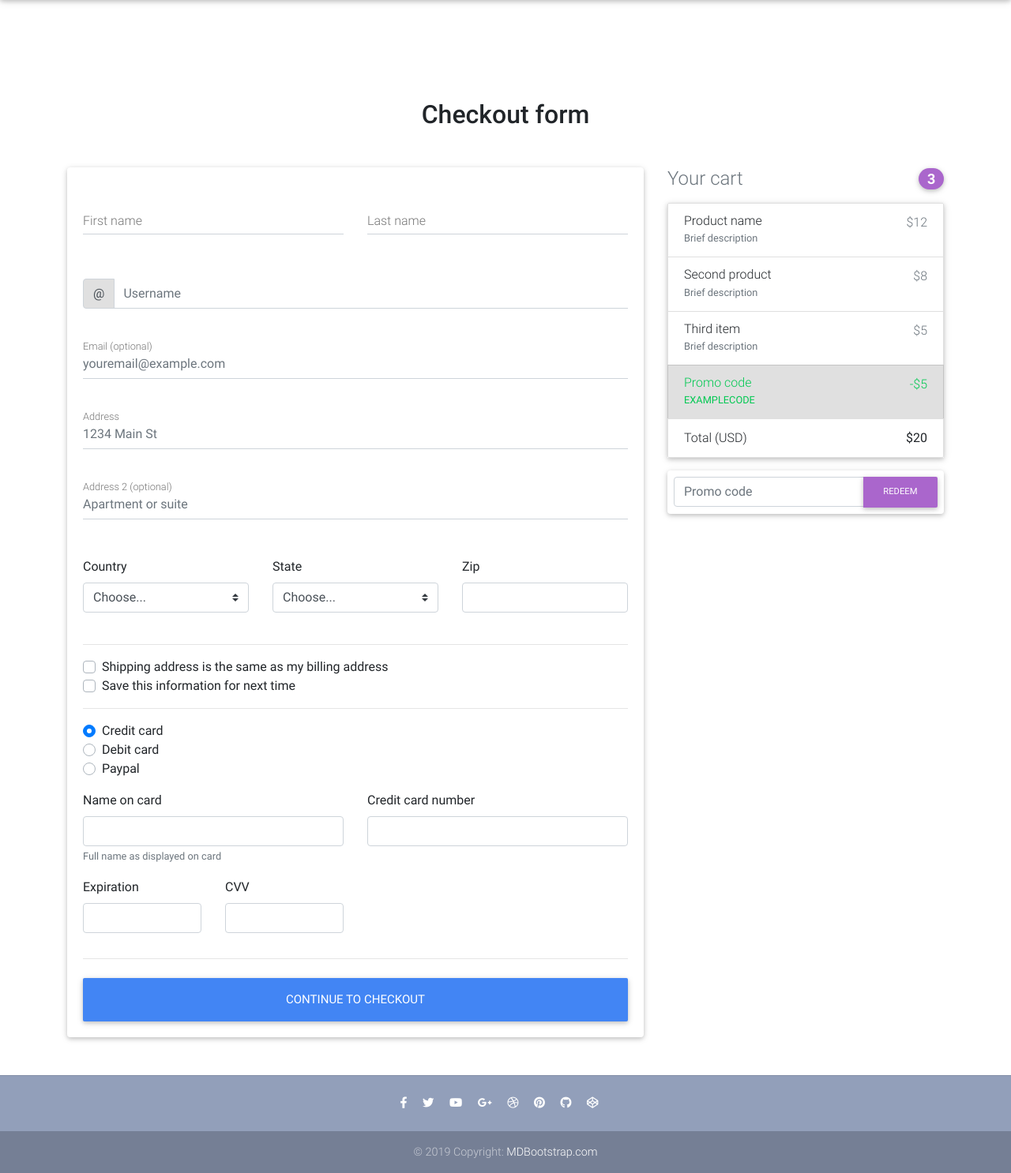
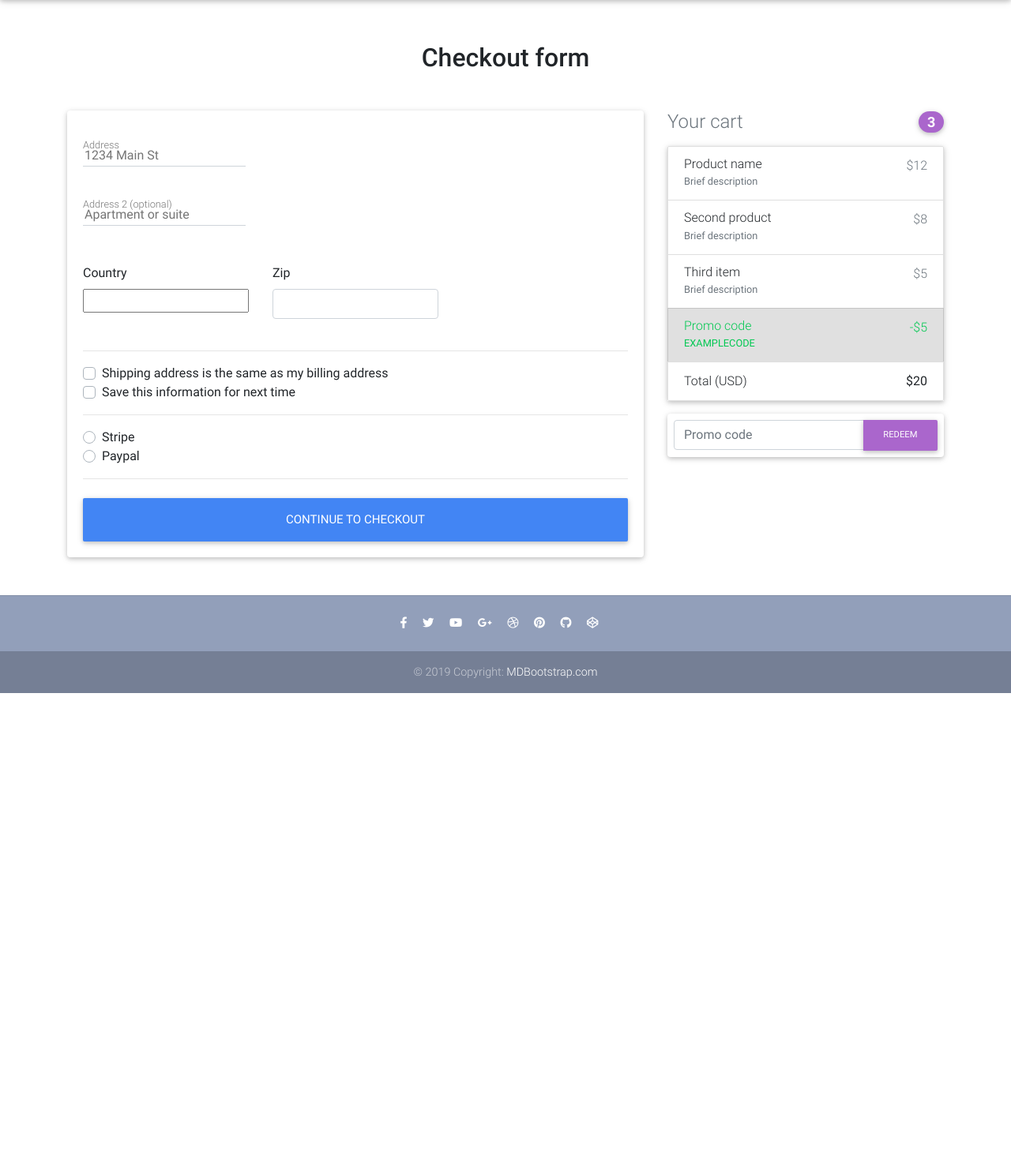
Before and after one commit to SARANGRAVIKUMAR/ecommerce-website, a Django app: page /checkout/ in a window 1280 px wide. Shown: the part 66-1552 px from the top of the page at 79% size. After the commit the page ends 944 px from the top, so only its background shows below. Run offline with Django 3.2, Linux system fonts and the light colour scheme; some libraries are stand-ins or nearby versions.

Commit message:
checkout

```diff
--- a/Ecommerce/Ecommerce/settings.py
+++ b/Ecommerce/Ecommerce/settings.py
@@ -20,6 +20,7 @@
     'allauth',
     'allauth.account',
     'allauth.socialaccount',
+    'django_countries',
 
 ]
 
--- /dev/null
+++ b/Ecommerce/core/forms.py
@@ -0,0 +1,28 @@
+from django import forms
+from django_countries.fields import CountryField
+from django_countries.widgets import CountrySelectWidget
+
+PAYMENT_CHOICES = (
+    ('S', 'Stripe'),
+    ('P', 'Paypal'),
+)
+
+
+class CheckoutForm(forms.Form):
+    street_address = forms.CharField(widget=forms.TextInput(attrs={
+        'placeholder': '1234 Main St'
+    }))
+    apartment_address = forms.CharField(required=False, widget=forms.TextInput(attrs={
+        'placeholder': 'Apartment or suite'
+    }))
+    country = CountryField(blank_label='Choose...').formfield(widget=CountrySelectWidget(attrs={
+        'class': 'custom-select d-block w-100',
+        'id': 'country',
+    }))
+    zip = forms.CharField(widget=forms.TextInput(attrs={
+        'class': 'form-control',
+
+    }))
+    same_billing_address = forms.BooleanField(required=False)
+    save_info = forms.BooleanField(required=False)
+    payment_option = forms.ChoiceField(widget=forms.RadioSelect, choices=PAYMENT_CHOICES)
--- a/Ecommerce/core/urls.py
+++ b/Ecommerce/core/urls.py
@@ -3,7 +3,7 @@
 
 urlpatterns = [
     path('', views.HomeView.as_view(), name='home'),
-    path('checkout/', views.checkout, name='checkout'),
+    path('checkout/', views.CheckoutView.as_view(), name='checkout'),
     path('product/<slug>/', views.ItemDetailView.as_view(), name='product'),
     path('add-to-cart/<slug>/', views.add_to_cart, name='add-to-cart'),
     path('remove-from-cart/<slug>/', views.remove_from_cart, name='remove-from-cart'),
--- a/Ecommerce/core/views.py
+++ b/Ecommerce/core/views.py
@@ -3,13 +3,50 @@
 from django.contrib.auth.decorators import login_required
 from django.contrib.auth.mixins import LoginRequiredMixin
 from django.views.generic import ListView, DetailView, View
-from .models import Item, OrderItem, Order
+from .models import Item, OrderItem, Order,BillingAddress
 from django.utils import timezone
 from django.contrib import messages
+from .forms import CheckoutForm
 
 
-def checkout(request):
-    return render(request, "checkout-page.html")
+class CheckoutView(View):
+    def get(self, *args, **kwargs):
+        form = CheckoutForm()
+        context = {
+            'form': form,
+        }
+        return render(self.request, 'checkout-page.html', context)
+
+    def post(self, *args, **kwargs):
+        form = CheckoutForm(self.request.POST or None)
+        try:
+            order = Order.objects.get(user=self.request.user, ordered=False)
+            if form.is_valid():
+                street_address = form.cleaned_data('street_address')
+                apartment_address = form.cleaned_data('apartment_address')
+                country = form.cleaned_data('country')
+                zip = form.cleaned_data('zip')
+                # same_billing_address = form.cleaned_data('same_billing_address')
+                # save_info = form.cleaned_data('save_info')
+                payment_option = form.cleaned_data('payment_option')
+                billing_address = BillingAddress(
+                    user=self.request.user,
+                    street_address=street_address,
+                    apartment_address=apartment_address,
+                    country=country,
+                    zip=zip,
+                )
+                billing_address.save()
+                order.billing_address=billing_address
+                order.save()
+                return redirect('checkout')
+            else:
+                messages.warning(self.request, "Failed to submit the Form")
+            return redirect('checkout')
+        except ObjectDoesNotExist:
+            messages.error(self.request, "you do not have active order")
+            return redirect('order-summary')
+
 
 
 class HomeView(ListView):
--- a/Ecommerce/templates/checkout-page.html
+++ b/Ecommerce/templates/checkout-page.html
@@ -1,7 +1,7 @@
 {% extends 'base.html' %}
-
+{% load crispy_forms_tags %}
 {% block content %}
-  <main class="mt-5 pt-4">
+<main>
     <div class="container wow fadeIn">
 
         <!-- Heading -->
@@ -15,63 +15,19 @@
 
                 <!--Card-->
                 <div class="card">
-
                     <!--Card content-->
-            <form class="card-body">
-
-              <!--Grid row-->
-              <div class="row">
-
-                <!--Grid column-->
-                <div class="col-md-6 mb-2">
-
-                  <!--firstName-->
-                  <div class="md-form ">
-                    <input type="text" id="firstName" class="form-control">
-                    <label for="firstName" class="">First name</label>
-                  </div>
-
-                </div>
-                <!--Grid column-->
-
-                <!--Grid column-->
-                <div class="col-md-6 mb-2">
-
-                  <!--lastName-->
-                  <div class="md-form">
-                    <input type="text" id="lastName" class="form-control">
-                    <label for="lastName" class="">Last name</label>
-                  </div>
-
-                </div>
-                <!--Grid column-->
-
-              </div>
-              <!--Grid row-->
-
-              <!--Username-->
-              <div class="md-form input-group pl-0 mb-5">
-                <div class="input-group-prepend">
-                  <span class="input-group-text" id="basic-addon1">@</span>
-                </div>
-                <input type="text" class="form-control py-0" placeholder="Username" aria-describedby="basic-addon1">
-              </div>
-
-              <!--email-->
+                    <form class="card-body" method="POST">
+                        {% csrf_token %}
                         <div class="md-form mb-5">
-                <input type="text" id="email" class="form-control" placeholder="youremail@example.com">
-                <label for="email" class="">Email (optional)</label>
-              </div>
-
-              <!--address-->
-              <div class="md-form mb-5">
-                <input type="text" id="address" class="form-control" placeholder="1234 Main St">
+<!--                            <input type="text" id="address" class="form-control" placeholder="1234 Main St">-->
+                            {{form.street_address}}
                             <label for="address" class="">Address</label>
                         </div>
 
                         <!--address-2-->
                         <div class="md-form mb-5">
-                <input type="text" id="address-2" class="form-control" placeholder="Apartment or suite">
+<!--                            <input type="text" id="address-2" class="form-control" placeholder="Apartment or suite">-->
+                            {{form.apartment_address}}
                             <label for="address-2" class="">Address 2 (optional)</label>
                         </div>
 
@@ -82,10 +38,11 @@
                             <div class="col-lg-4 col-md-12 mb-4">
 
                                 <label for="country">Country</label>
-                  <select class="custom-select d-block w-100" id="country" required>
-                    <option value="">Choose...</option>
-                    <option>United States</option>
-                  </select>
+<!--                                <select class="custom-select d-block w-100" id="country" required>-->
+<!--                                    <option value="">Choose...</option>-->
+<!--                                    <option>United States</option>-->
+<!--                                </select>-->
+                                {{form.country}}
                                 <div class="invalid-feedback">
                                     Please select a valid country.
                                 </div>
@@ -94,25 +51,26 @@
                             <!--Grid column-->
 
                             <!--Grid column-->
-                <div class="col-lg-4 col-md-6 mb-4">
+<!--                            <div class="col-lg-4 col-md-6 mb-4">-->
 
-                  <label for="state">State</label>
-                  <select class="custom-select d-block w-100" id="state" required>
-                    <option value="">Choose...</option>
-                    <option>California</option>
-                  </select>
-                  <div class="invalid-feedback">
-                    Please provide a valid state.
-                  </div>
+<!--                                <label for="state">State</label>-->
+<!--                                <select class="custom-select d-block w-100" id="state" required>-->
+<!--                                    <option value="">Choose...</option>-->
+<!--                                    <option>California</option>-->
+<!--                                </select>-->
+<!--                                <div class="invalid-feedback">-->
+<!--                                    Please provide a valid state.-->
+<!--                                </div>-->
 
-                </div>
+<!--                            </div>-->
                             <!--Grid column-->
 
                             <!--Grid column-->
                             <div class="col-lg-4 col-md-6 mb-4">
 
                                 <label for="zip">Zip</label>
-                  <input type="text" class="form-control" id="zip" placeholder="" required>
+<!--                                <input type="text" class="form-control" id="zip" placeholder="" required>-->
+                                    {{form.zip}}
                                 <div class="invalid-feedback">
                                     Zip code required.
                                 </div>
@@ -121,67 +79,31 @@
                             <!--Grid column-->
 
                         </div>
-              <!--Grid row-->
+
 
                         <hr>
 
                          <div class="custom-control custom-checkbox">
-                <input type="checkbox" class="custom-control-input" id="same-address">
+                            <input type="checkbox" class="custom-control-input" id="same_address">
+                            <input {% if form.same_shipping_address.value %} checked {% endif %} type="checkbox" class="custom-control-input" name="same_billing_address" id="same-address">
                             <label class="custom-control-label" for="same-address">Shipping address is the same as my billing address</label>
                          </div>
                         <div class="custom-control custom-checkbox">
-                <input type="checkbox" class="custom-control-input" id="save-info">
+                            <input type="checkbox" class="custom-control-input" id="save_info">
+                            <input {% if form.save_info.value %} checked {% endif %} type="checkbox" class="custom-control-input" name="save_info" id="save-info">
                             <label class="custom-control-label" for="save-info">Save this information for next time</label>
                       </div>
 
                         <hr>
 
                         <div class="d-block my-3">
+                            {% for value,name in form.fields.payment_option.choices %}
                             <div class="custom-control custom-radio">
-                  <input id="credit" name="paymentMethod" type="radio" class="custom-control-input" checked required>
-                  <label class="custom-control-label" for="credit">Credit card</label>
+                                <input id="{{name}}" name="payment_option" value="{{value}}" type="radio" class="custom-control-input"
+                                        required>
+                                <label class="custom-control-label" for="{{name}}">{{name}}</label>
                             </div>
-                <div class="custom-control custom-radio">
-                  <input id="debit" name="paymentMethod" type="radio" class="custom-control-input" required>
-                  <label class="custom-control-label" for="debit">Debit card</label>
-                </div>
-                <div class="custom-control custom-radio">
-                  <input id="paypal" name="paymentMethod" type="radio" class="custom-control-input" required>
-                  <label class="custom-control-label" for="paypal">Paypal</label>
-                </div>
-              </div>
-              <div class="row">
-                <div class="col-md-6 mb-3">
-                  <label for="cc-name">Name on card</label>
-                  <input type="text" class="form-control" id="cc-name" placeholder="" required>
-                  <small class="text-muted">Full name as displayed on card</small>
-                  <div class="invalid-feedback">
-                    Name on card is required
-                  </div>
-                </div>
-                <div class="col-md-6 mb-3">
-                  <label for="cc-number">Credit card number</label>
-                  <input type="text" class="form-control" id="cc-number" placeholder="" required>
-                  <div class="invalid-feedback">
-                    Credit card number is required
-                  </div>
-                </div>
-              </div>
-              <div class="row">
-                <div class="col-md-3 mb-3">
-                  <label for="cc-expiration">Expiration</label>
-                  <input type="text" class="form-control" id="cc-expiration" placeholder="" required>
-                  <div class="invalid-feedback">
-                    Expiration date required
-                  </div>
-                </div>
-                <div class="col-md-3 mb-3">
-                  <label for="cc-expiration">CVV</label>
-                  <input type="text" class="form-control" id="cc-cvv" placeholder="" required>
-                  <div class="invalid-feedback">
-                    Security code required
-                  </div>
-                </div>
+                            {% endfor %}
                         </div>
                         <hr class="mb-4">
                         <button class="btn btn-primary btn-lg btn-block" type="submit">Continue to checkout</button>
@@ -243,7 +165,8 @@
                 <!-- Promo code -->
                 <form class="card p-2">
                     <div class="input-group">
-              <input type="text" class="form-control" placeholder="Promo code" aria-label="Recipient's username" aria-describedby="basic-addon2">
+                        <input type="text" class="form-control" placeholder="Promo code"
+                               aria-label="Recipient's username" aria-describedby="basic-addon2">
                         <div class="input-group-append">
                             <button class="btn btn-secondary btn-md waves-effect m-0" type="button">Redeem</button>
                         </div>
```
Also changed, not shown: Ecommerce/core/models.py (+13 -0 lines), Ecommerce/core/migrations/0012_billingaddress.py (added), Ecommerce/core/migrations/0013_order_billing_address.py (added), Ecommerce/core/migrations/0014_auto_20200727_1343.py (added), Ecommerce/core/migrations/0015_auto_20200727_1343.py (added), Ecommerce/db.sqlite3. Lines whose indentation alone changed are shown as unchanged.
